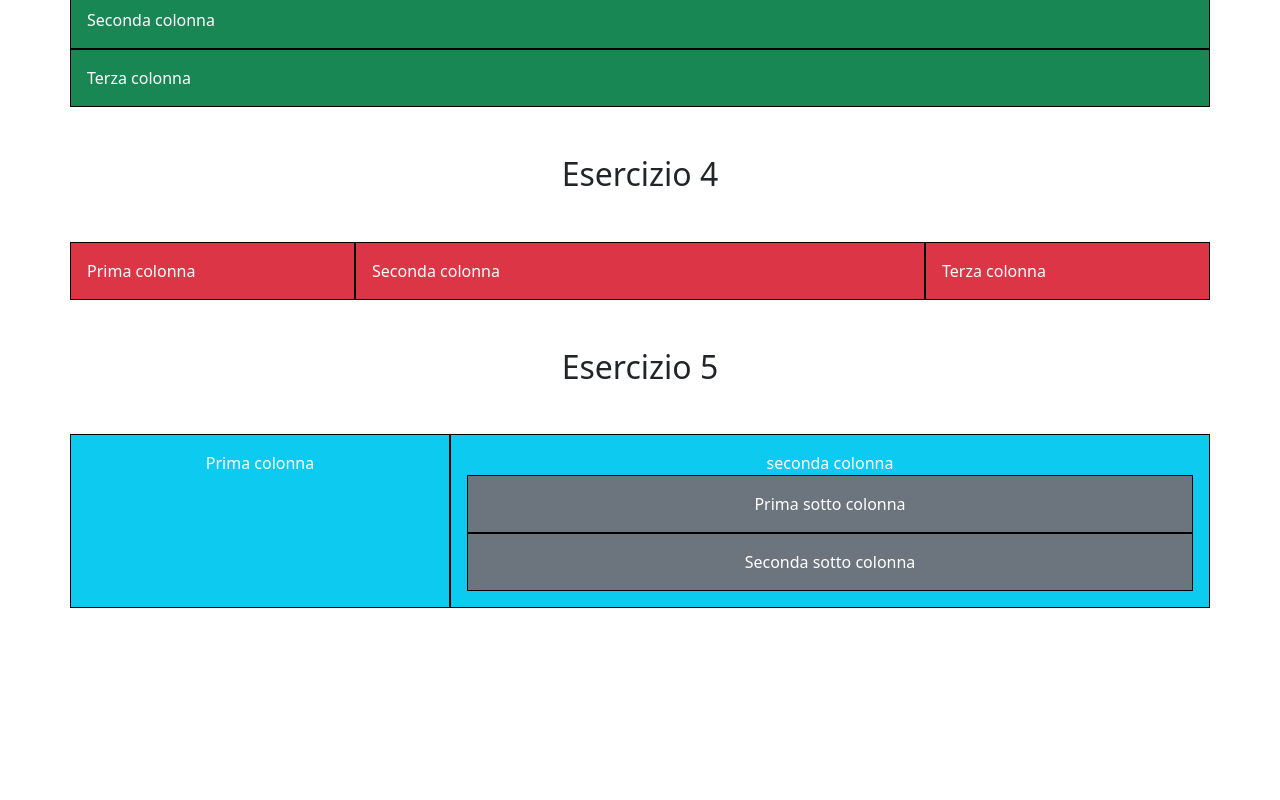
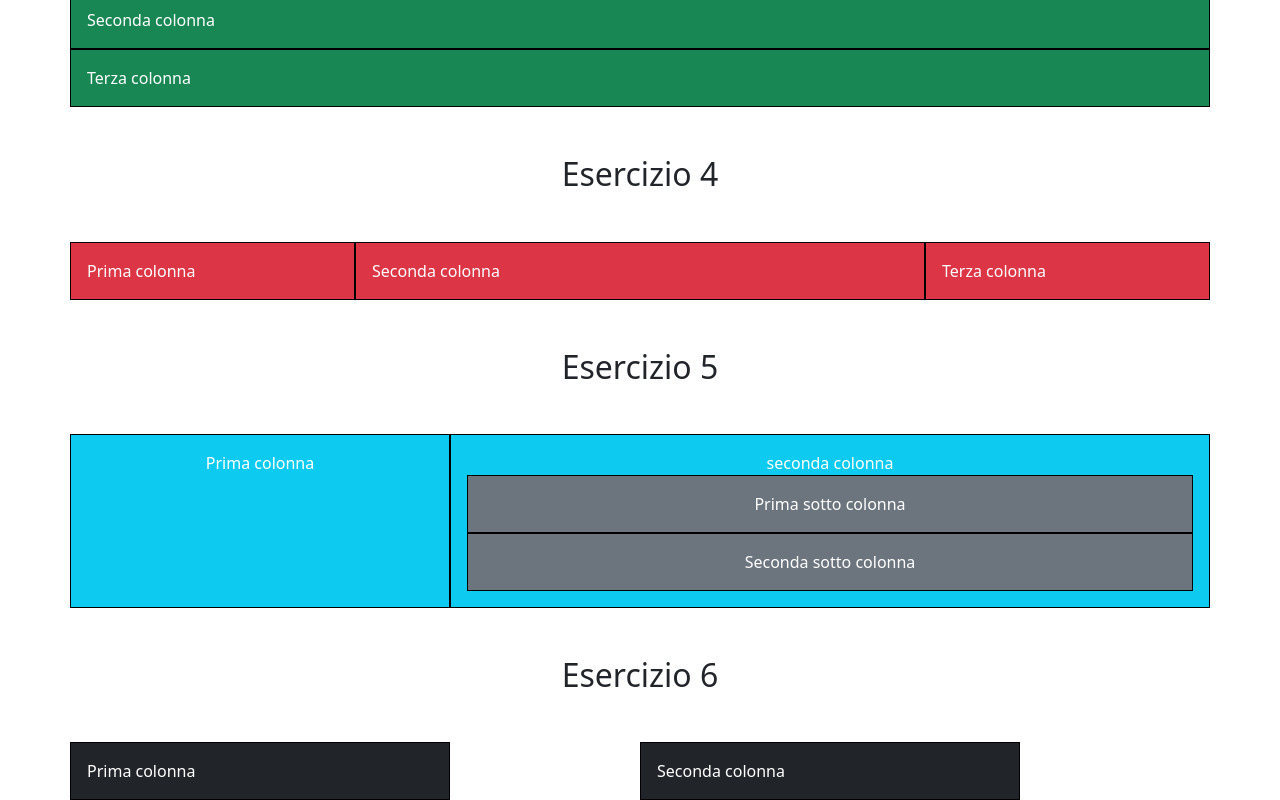
Before and after one commit to MethaKinde/meethabeel-kinde-fs0623-20, a plain HTML site: page L1/index.html in a window 1280 px wide. Shown: the part 972-1772 px from the top of the page. Before the commit the page ends 1580 px from the top, so only its background shows below. Drawn offline with Linux system fonts and the light colour scheme.

Commit message:
lavoro finito

```diff
--- a/L1/index.html
+++ b/L1/index.html
@@ -104,6 +104,12 @@
     </div>
 
     <!-- Es. 6) -->
-
+    <h2 class="text-center my-5">Esercizio 6</h2>
+    <div class="container">
+        <div class="row">
+            <div class="col-md-4 bg-dark text-white p-3">Prima colonna</div>
+            <div class="col-md-4 offset-md-2 bg-dark text-white p-3">Seconda colonna</div>
+        </div>
+    </div>
 </body>
 </html>
```
